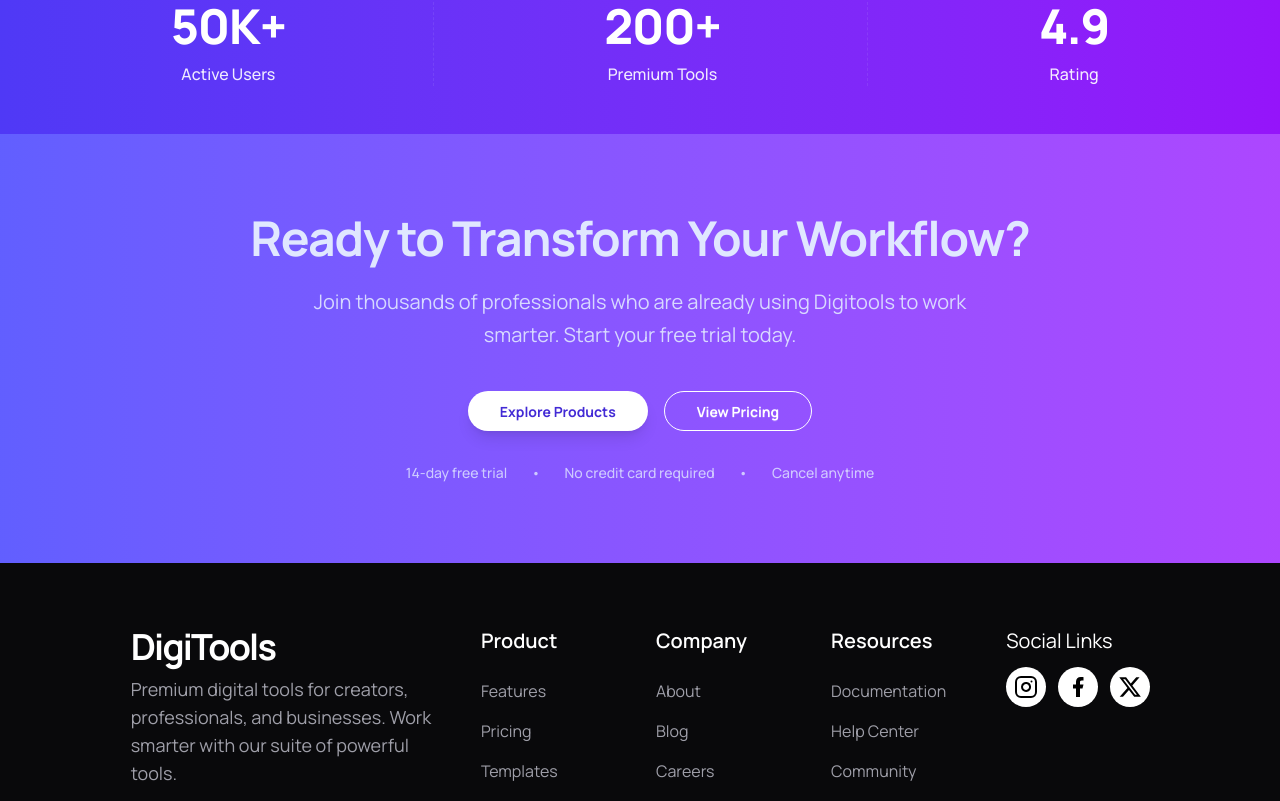
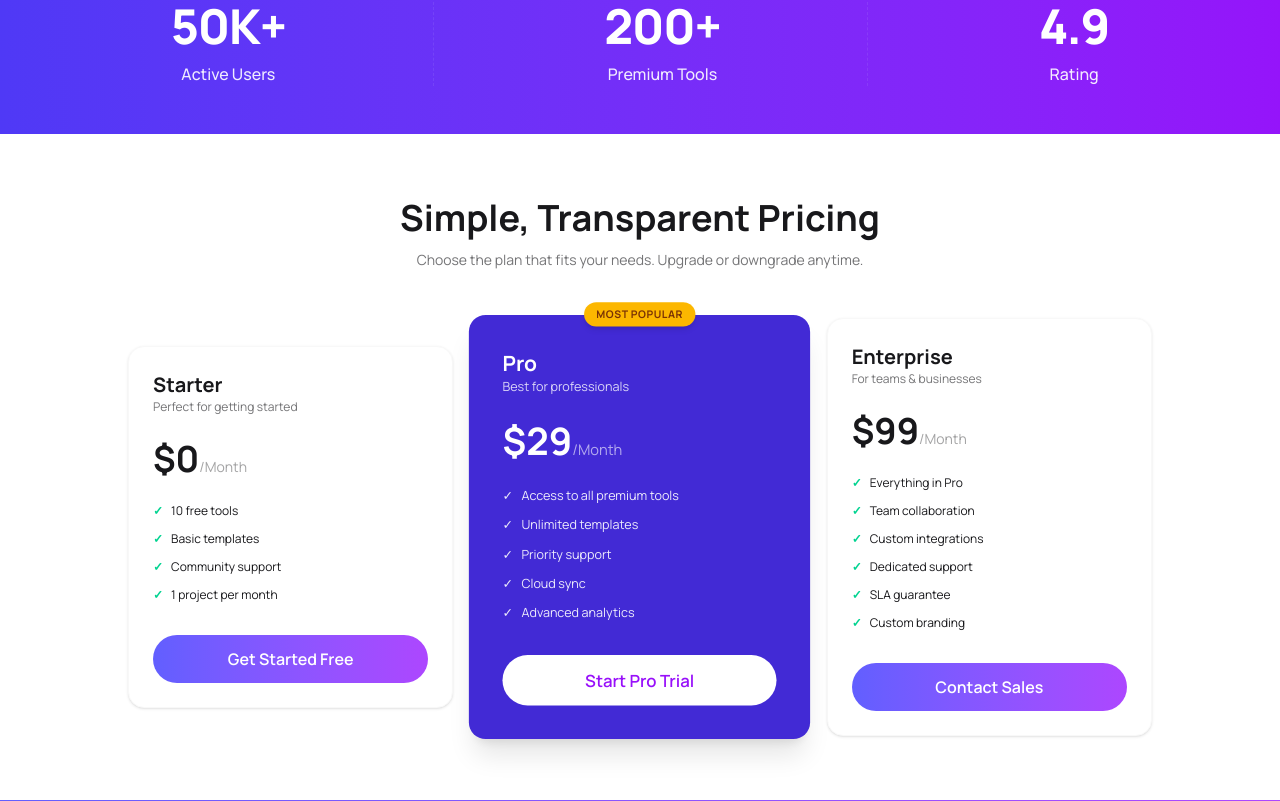
Before and after one commit to OnikTechHub/DigiTools, a React (Vite) app: page / in a window 1280 px wide. Shown: the part 839-1640 px from the top of the page. Built offline with nearby package versions, Linux system fonts and the light colour scheme.

Commit message:
Add Pricing Section

```diff
--- a/src/App.jsx
+++ b/src/App.jsx
@@ -5,6 +5,7 @@
 import StatsSection from './component/StatsSection/StatsSection'
 import Footer from './component/Footer/Footer'
 import TransformSection from './component/TransformSection/TransformSection'
+import PricingSection from './component/PricingSection/PricingSection'
 
 function App() {
 
@@ -14,6 +15,7 @@
     <Navbar></Navbar>
     <Banner></Banner>
     <StatsSection></StatsSection>
+    <PricingSection></PricingSection>
     <TransformSection></TransformSection>
     <Footer></Footer>
     </div>
--- a/src/component/PricingSection/PricingSection.jsx
+++ b/src/component/PricingSection/PricingSection.jsx
@@ -0,0 +1,100 @@
+import React from 'react';
+
+const PricingSection = () => {
+    return (
+        <section className="bg-base-100 py-16 px-4">
+            <div className="container mx-auto">
+                <div className="text-center mb-12">
+                    <h2 className="text-3xl md:text-4xl font-bold text-base-content mb-3">
+                        Simple, Transparent Pricing
+                    </h2>
+                    <p className="text-sm text-base-content/60 max-w-md mx-auto">
+                        Choose the plan that fits your needs. Upgrade or downgrade anytime.
+                    </p>
+                </div>
+
+
+                <div className="grid grid-cols-1 md:grid-cols-3 gap-6 max-w-5xl mx-auto items-center">
+
+                    <div className="card bg-base-100 border border-base-200 shadow-sm p-6 rounded-2xl hover:shadow-md transition-all max-w-sm mx-auto w-full">
+                        <div className="mb-6">
+                            <h3 className="text-xl font-bold">Starter</h3>
+                            <p className="text-xs text-base-content/60">Perfect for getting started</p>
+                        </div>
+                        <div className="mb-6">
+                            <span className="text-4xl font-bold">$0</span>
+                            <span className="text-sm text-base-content/40">/Month</span>
+                        </div>
+
+                        <ul className="space-y-3 mb-8 text-xs">
+                            <li className="flex items-center gap-2"><span className="text-success font-bold">✓</span> 10 free tools</li>
+                            <li className="flex items-center gap-2"><span className="text-success font-bold">✓</span> Basic templates</li>
+                            <li className="flex items-center gap-2"><span className="text-success font-bold">✓</span> Community support</li>
+                            <li className="flex items-center gap-2"><span className="text-success font-bold">✓</span> 1 project per month</li>
+                        </ul>
+
+                        <button className="w-full py-3 rounded-full bg-linear-to-r from-indigo-500 to-purple-500 text-white font-semibold hover:scale-105 transition">
+                            Get Started Free
+                        </button>
+                    </div>
+
+                    <div className="card bg-primary text-primary-content shadow-xl p-8 rounded-2xl scale-105 z-10 relative max-w-sm mx-auto w-full">
+
+                        <div className="absolute -top-3 left-1/2 -translate-x-1/2 bg-warning text-warning-content text-[10px] uppercase tracking-wider font-bold px-3 py-1 rounded-full shadow-md">
+                            Most Popular
+                        </div>
+                        <div className="mb-6">
+                            <h3 className="text-xl font-bold text-white">Pro</h3>
+                            <p className="text-xs text-white/80">Best for professionals</p>
+                        </div>
+
+                        <div className="mb-6 text-white">
+                            <span className="text-4xl font-bold">$29</span>
+                            <span className="text-sm text-white/60">/Month</span>
+                        </div>
+
+                        <ul className="space-y-3 mb-8 text-xs text-white/90">
+                            <li className="flex items-center gap-2"><span>✓</span> Access to all premium tools</li>
+                            <li className="flex items-center gap-2"><span>✓</span> Unlimited templates</li>
+                            <li className="flex items-center gap-2"><span>✓</span> Priority support</li>
+                            <li className="flex items-center gap-2"><span>✓</span> Cloud sync</li>
+                            <li className="flex items-center gap-2"><span>✓</span> Advanced analytics</li>
+                        </ul>
+
+                        <button className="w-full py-3 rounded-full bg-white text-purple-600 font-semibold hover:scale-105 transition">
+                            Start Pro Trial
+                        </button>
+
+                    </div>
+
+                    <div className="card bg-base-100 border border-base-200 shadow-sm p-6 rounded-2xl hover:shadow-md transition-all max-w-sm mx-auto w-full">
+                        <div className="mb-6">
+                            <h3 className="text-xl font-bold">Enterprise</h3>
+                            <p className="text-xs text-base-content/60">For teams & businesses</p>
+                        </div>
+                        <div className="mb-6">
+                            <span className="text-4xl font-bold">$99</span>
+                            <span className="text-sm text-base-content/40">/Month</span>
+                        </div>
+
+                        <ul className="space-y-3 mb-8 text-xs">
+                            <li className="flex items-center gap-2"><span className="text-success font-bold">✓</span> Everything in Pro</li>
+                            <li className="flex items-center gap-2"><span className="text-success font-bold">✓</span> Team collaboration</li>
+                            <li className="flex items-center gap-2"><span className="text-success font-bold">✓</span> Custom integrations</li>
+                            <li className="flex items-center gap-2"><span className="text-success font-bold">✓</span> Dedicated support</li>
+                            <li className="flex items-center gap-2"><span className="text-success font-bold">✓</span> SLA guarantee</li>
+                            <li className="flex items-center gap-2"><span className="text-success font-bold">✓</span> Custom branding</li>
+                        </ul>
+
+                        <button className="w-full py-3 rounded-full bg-linear-to-r from-indigo-500 to-purple-500 text-white font-semibold hover:scale-105 transition">
+                            Contact Sales
+                        </button>
+                    </div>
+
+                </div>
+            </div>
+        </section>
+    );
+};
+
+export default PricingSection;
```
